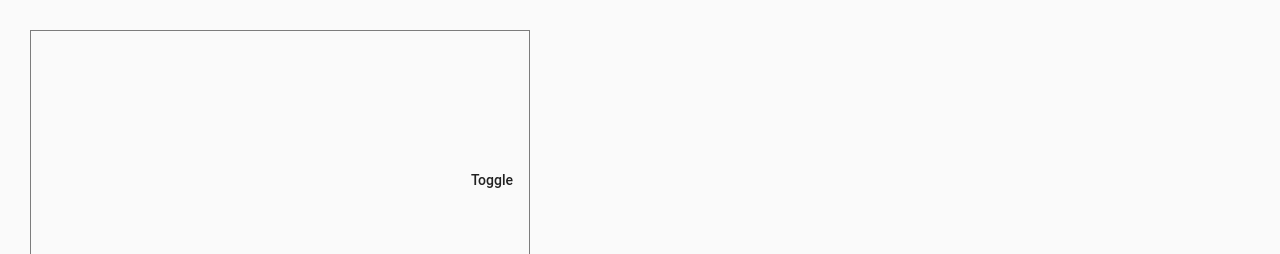
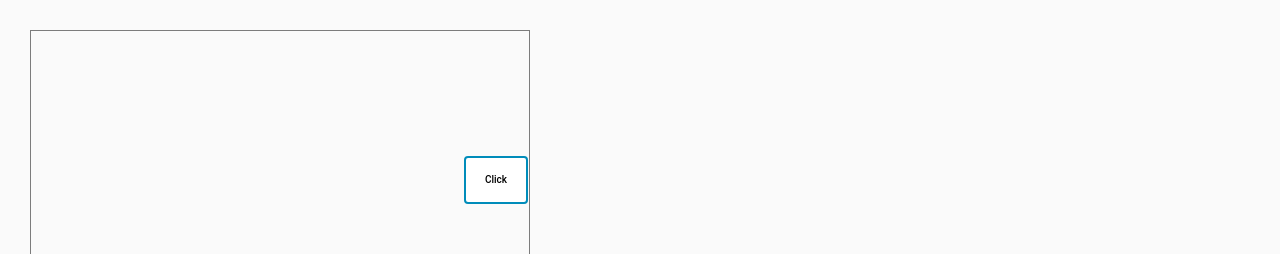
Before and after one commit to KaushalRajSingh123/angular-pviz3g, an Angular app: page / in a window 1280 px wide. Shown: the top 254 px of the page. Built offline with nearby package versions, Linux system fonts and the light colour scheme.

Commit message:
2 files modified

```diff
--- a/src/app/sidenav-autosize-example.css
+++ b/src/app/sidenav-autosize-example.css
@@ -18,7 +18,31 @@ border-style: inset;
 }
 .example-sidenav {
   padding: 20px;
-  box-shadow: -3px 2px 5px  blue;
+  box-shadow: -3px 2px 7px  #008CBA;
 
 
 }
+
+.button {
+  background-color: #4CAF50; /* Green */
+  border: none;
+  color: white;
+  padding: 4px 2px;
+  text-align: center;
+  text-decoration: none;
+  display: inline-block;
+  font-size: 10px;
+  margin: 2px 1px;
+  transition-duration: 0.4s;
+  cursor: pointer;
+}
+.button1 {
+  background-color: white;
+  color: black;
+  border: 2px solid #008CBA;
+}
+
+.button1:hover {
+  background-color: #008CBA;
+  color: white;
+}
--- a/src/app/sidenav-autosize-example.html
+++ b/src/app/sidenav-autosize-example.html
@@ -8,8 +8,8 @@
   </mat-drawer>
 
   <div class="example-sidenav-content">
-    <button type="button" mat-button (click)="drawer.toggle()">
-      Toggle
+    <button type="button" class="button button1" mat-button (click)="drawer.toggle()">
+      Click
     </button>
   </div>
 
```
